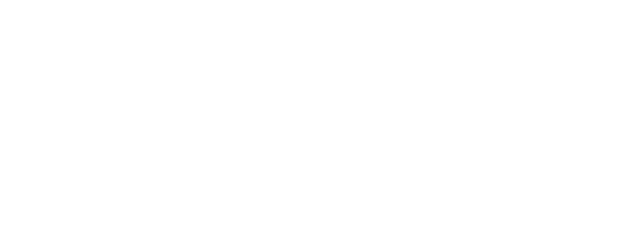
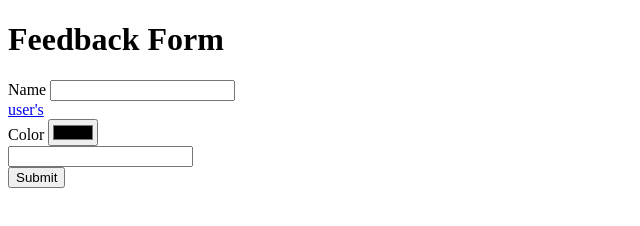
Before and after one commit to acciojob/html-feedback-form-PriyaSandal, a website: page main.html in a window 1280 px wide. Shown: the whole page, without its empty margins (0-640 px from the left). Drawn offline with Linux system fonts and the light colour scheme.

Commit message:
created a submission

```diff
--- a/main.html
+++ b/main.html
@@ -10,7 +10,29 @@
 	<!-- the entire body must be written by student -->
     <script type="text/javascript" src="./script.js">
 </script>
+	<form action=method>
+	<h1>Feedback Form</h1>
+	<label for="name">Name</label>
+	<input type="text"  name="name" id="name" minimum="3" maximum="100" required>
 
+<!-- 	<label for="portfolio">Portfolio</label> -->
+		<div>
+			<a href="#" id="portfolio">user's</a>
+		</div>
+		<div>
+		<label for="favColor">Color</label>
+		<input type="color" name="favColor" id="favColor" required>
+
+	</div>
+		<div>
+			<label for="likeness"></label>
+			<input type="text" id="likeness" minimum="1" maximum="100">
+		</div>
+
+
+<button type="button">Submit</button>
+
+	</form>
 </body>
 
 </html>
```
